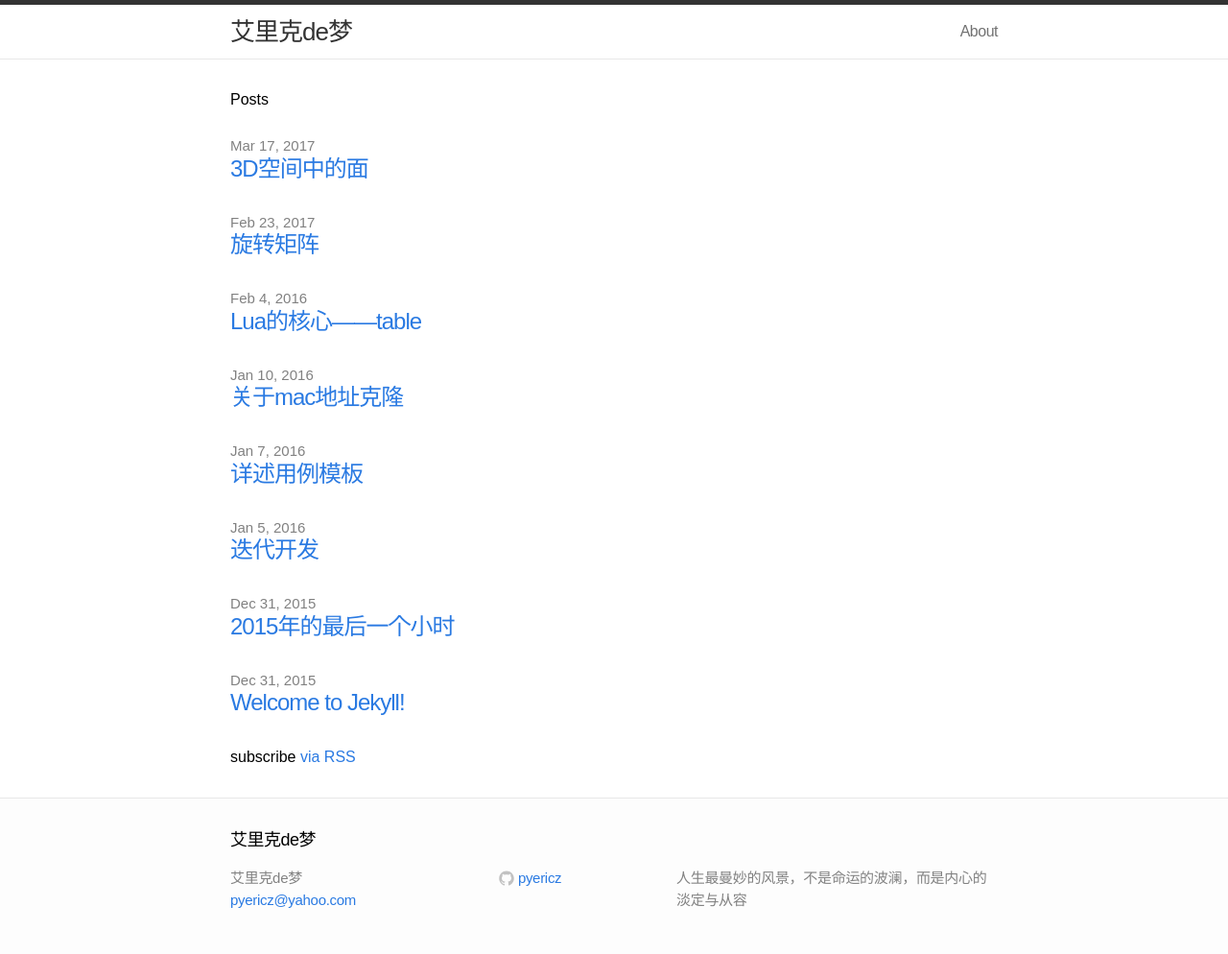
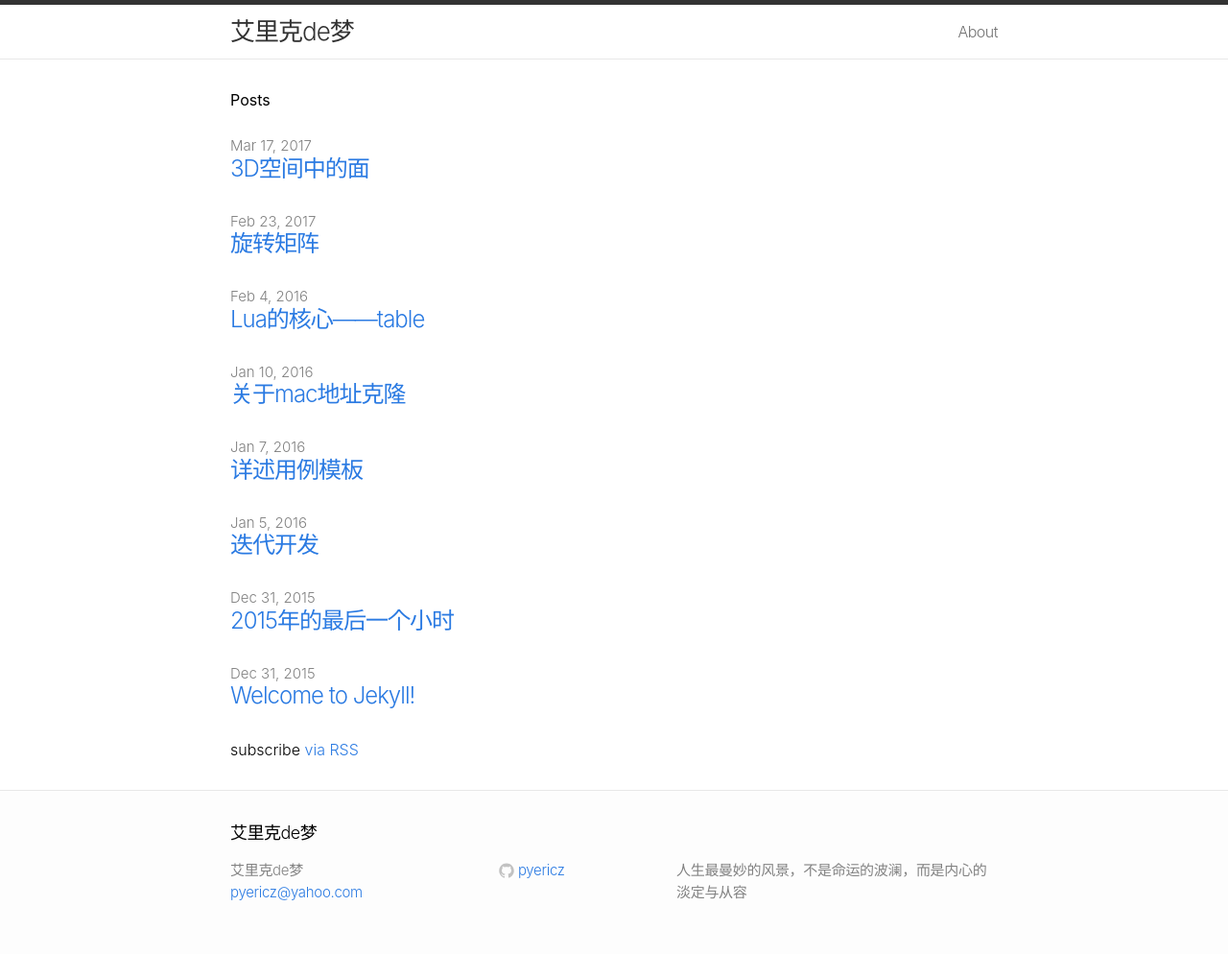
Before and after one commit to pyericz/blog, a Jekyll site: the page built from index.html, in a window 1280 px wide. Shown: the whole page at 96% size. Built offline with Jekyll 4.4.1, drawn with Linux system fonts in a browser that asks for light colours.

Commit message:
Update main.css
调整字体

```diff
--- a/css/main.css
+++ b/css/main.css
@@ -9,8 +9,8 @@
 html, body { height: 100%; }
 
 body {
-  font-family: sans-serif, Helvetica, Arial, SimHei,DejaVu Sans,微软雅黑,思源黑体 SimSun;
-  font-size: 16px;
+  font-family: -apple-system, BlinkMacSystemFont, "Segoe UI", Roboto, Helvetica, Arial, sans-serif, "Apple Color Emoji", "Segoe UI Emoji", "Segoe UI Symbol";
+  font-style: normal;
   line-height: 1.5;
   font-weight: 300;
   background-color: #fdfdfd;
```
